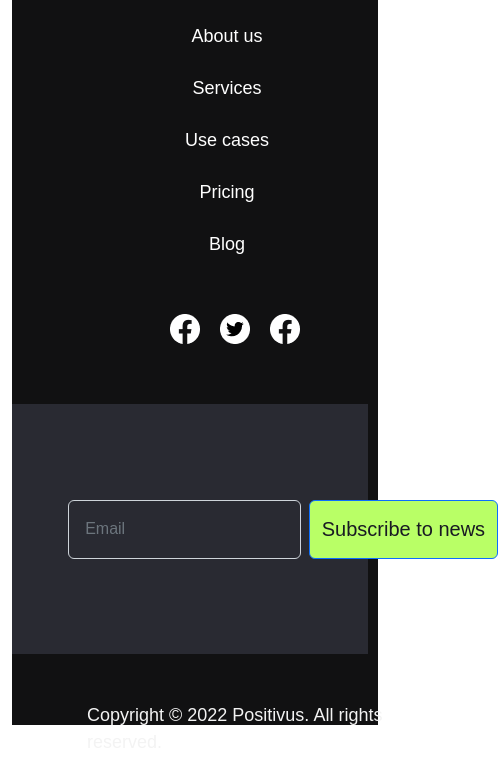
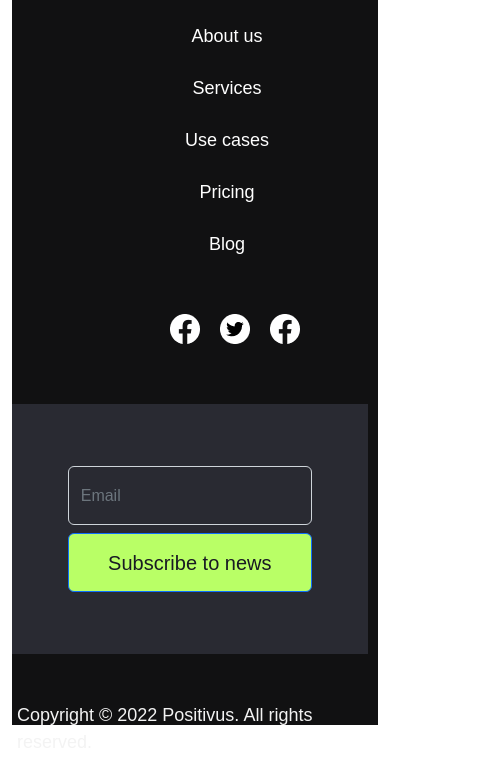
Before and after one commit to AnasIsmail8996/Positivus, a plain HTML site: page positivus/index.html in a window 390 px wide. Shown: the part 4365-5129 px from the top of the page, 498 px wide, since content can reach past the window. Drawn offline with nearby package versions, Linux system fonts and the light colour scheme; files whose address does not match are found by name.

Commit message:
some changes of my html and css to make Resposive

```diff
--- a/positivus/index.html
+++ b/positivus/index.html
@@ -445,14 +445,15 @@
           <p>Hours: Monday-Friday <br> 9:00 AM - 5:00 PM</p>
 
         </div >
-        <div class="col-lg-7 col-md-8 col-sm-12 mt-5" >
-          <div class="subscribe-news-parent ">
-            <form class="d-flex w-75 align-items-center">
-              <input type="text" class="form-control me-2" placeholder=" Email">
-              <button type="submit" class="subscribe-btn btn btn-primary ">Subscribe to news</button>
+        <div class="col-lg-7 col-md-8 col-sm-12 mt-5">
+          <div class="subscribe-news-parent">
+            <form class="d-flex w-75 align-items-center flex-wrap flex-md-nowrap">
+              <input type="text" class="form-control me-md-2 mb-2 mb-md-0" placeholder="Email">
+              <button type="submit" id="subscribe-btn" class="subscribe-btn btn btn-primary">Subscribe to news</button>
             </form>
           </div>
         </div>
+
 
 
       </div>
--- a/positivus/style.css
+++ b/positivus/style.css
@@ -605,7 +605,8 @@ font-size: 20px !important;
     /* padding: 20px; */
   }
   .subscribe-news-parent {
-    display: flex;
+    display: flex !important;
+    flex-direction: column !important;
     justify-content: center;
     align-items: center;
     background-color: #292A32;
@@ -716,10 +717,13 @@ font-size: 20px !important;
     }
 
     .subscribe-news-parent {
+      display: flex !important;
+      flex-direction: column !important;
       margin-top: 8rem;
       width: 104% !important;
 
     }
+
     .icon-name{
       margin-top: 4rem;
     }
@@ -742,3 +746,13 @@ font-size: 20px !important;
       display: none;
     }
   }
+  @media only screen and (max-width: 540px){
+    .footer-copyright{
+      display: flex;
+      justify-content: center;
+      align-items: center;
+      margin-left: 5px;
+    }
+
+
+  }
```
